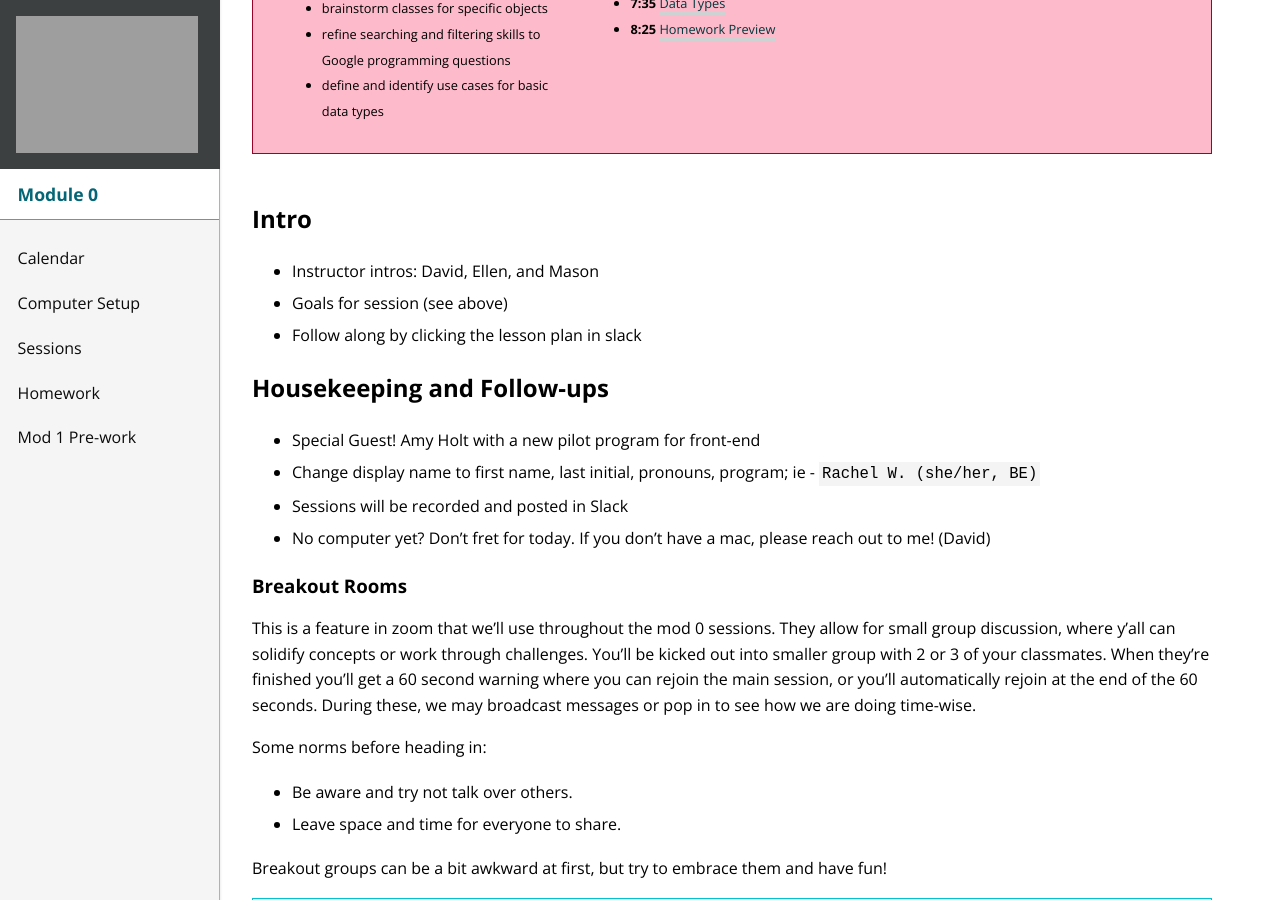
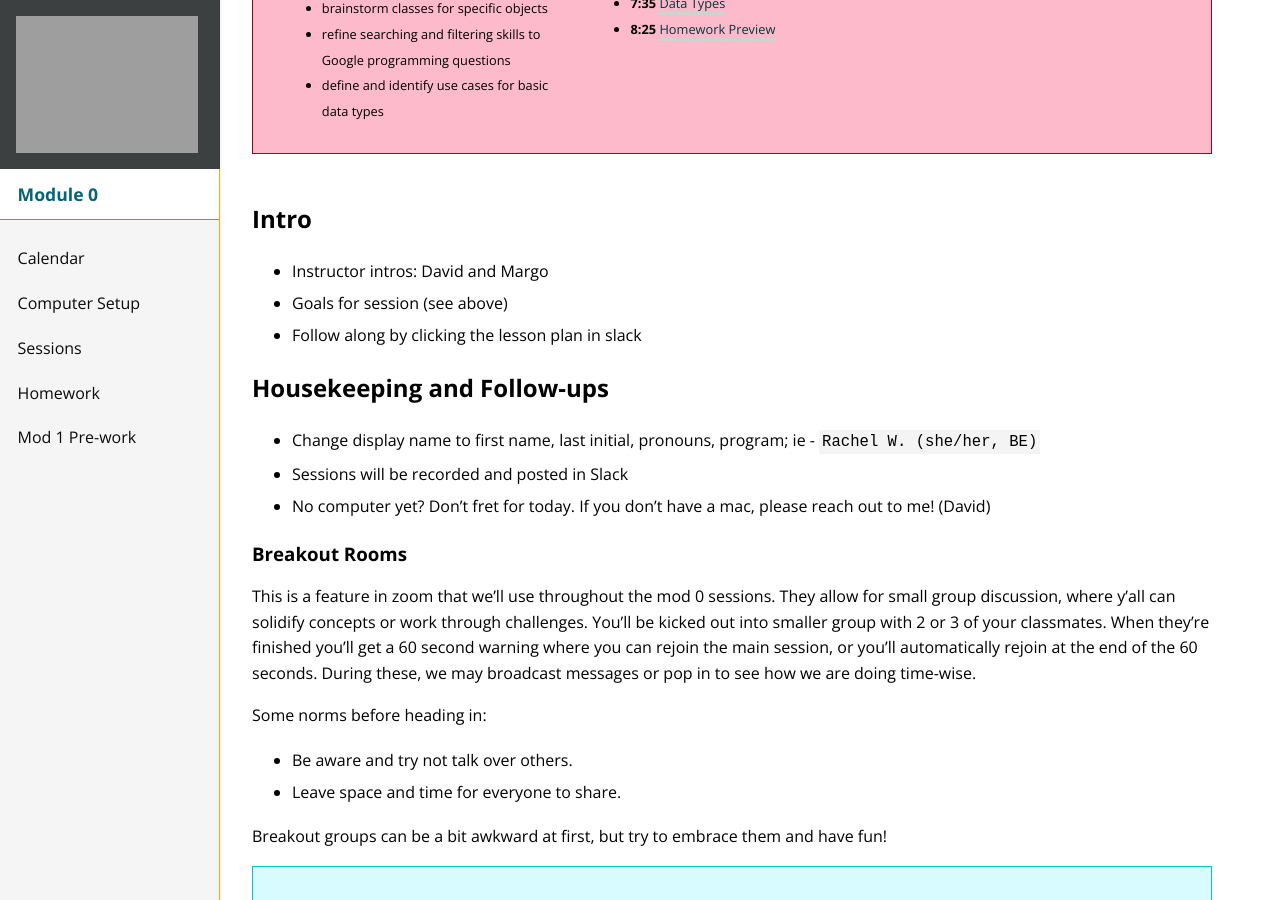
Before and after one commit to turingschool/mod-0-curriculum, a Jekyll site: the page built from session1/index.md, in a window 1280 px wide and 900 px high, scrolled down 366 px. Built offline with Jekyll 4.4.1, drawn with Linux system fonts in a browser that asks for light colours; nearby versions of some CDN libraries.

Commit message:
Update intros

```diff
--- a/session1/index.md
+++ b/session1/index.md
@@ -43,13 +43,12 @@ subheading: The Stack, Keyboard Shortcuts, Googling, and Data Types
 <a name="intro"></a>
 ## Intro
 
-* Instructor intros: David, Ellen, and Mason
+* Instructor intros: David and Margo
 * Goals for session (see above)
 * Follow along by clicking the lesson plan in slack
 
 ## Housekeeping and Follow-ups
 
-* Special Guest! Amy Holt with a new pilot program for front-end
 * Change display name to first name, last initial, pronouns, program; ie - `Rachel W. (she/her, BE)`
 * Sessions will be recorded and posted in Slack
 * No computer yet? Don't fret for today. If you don't have a mac, please reach out to me! (David)
```
